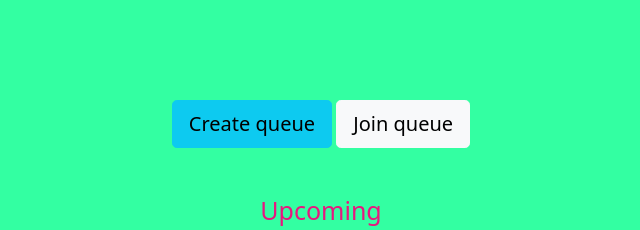
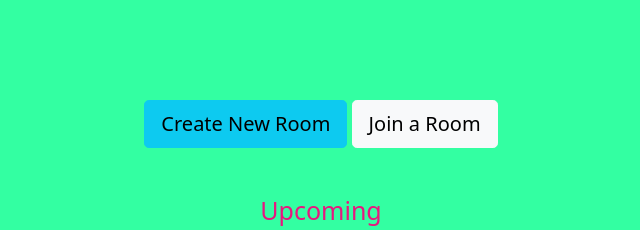
Before and after one commit to Solai-Adithya/Receptionist, a Flask app: page /upcoming in a window 1280 px wide. Shown: the part 56-286 px from the top of the page, without its empty margins (319-959 px from the left). Run offline with Flask 2, Linux system fonts and the light colour scheme; the visitor is signed in with stand-in values (Sample User, id 1); some libraries are stand-ins or nearby versions.

Commit message:
minor logo changes

```diff
--- a/templates/homePageNotLoggedIn.html
+++ b/templates/homePageNotLoggedIn.html
@@ -6,7 +6,7 @@
 {% block main_content %}
 <div class="row px-2 py-2 h-100 align-content-center">
   <div class="col-md-12">
-    <a href="login">Click to Sign in using google oauth</a>
+    <a href="login" class="btn btn-danger"><i class="bi bi-google"></i> Click to Sign in using your Google account</a>
   </div>
 </div>
 {% endblock %}
--- a/templates/upcoming.html
+++ b/templates/upcoming.html
@@ -14,8 +14,8 @@
 {% endblock %}
 {% block main_content %}
 <div class="main-queue">
-  <a class="btn btn-info btn-lg" href="/create">Create queue</a>
-  <a class="btn btn-light btn-lg" href="/join">Join queue</a>
+  <a class="btn btn-info btn-lg" href="/create">Create New Room</a>
+  <a class="btn btn-light btn-lg" href="/join">Join a Room</a>
 </div>
 <br />
 <div class="main-header">Upcoming</div>
```
